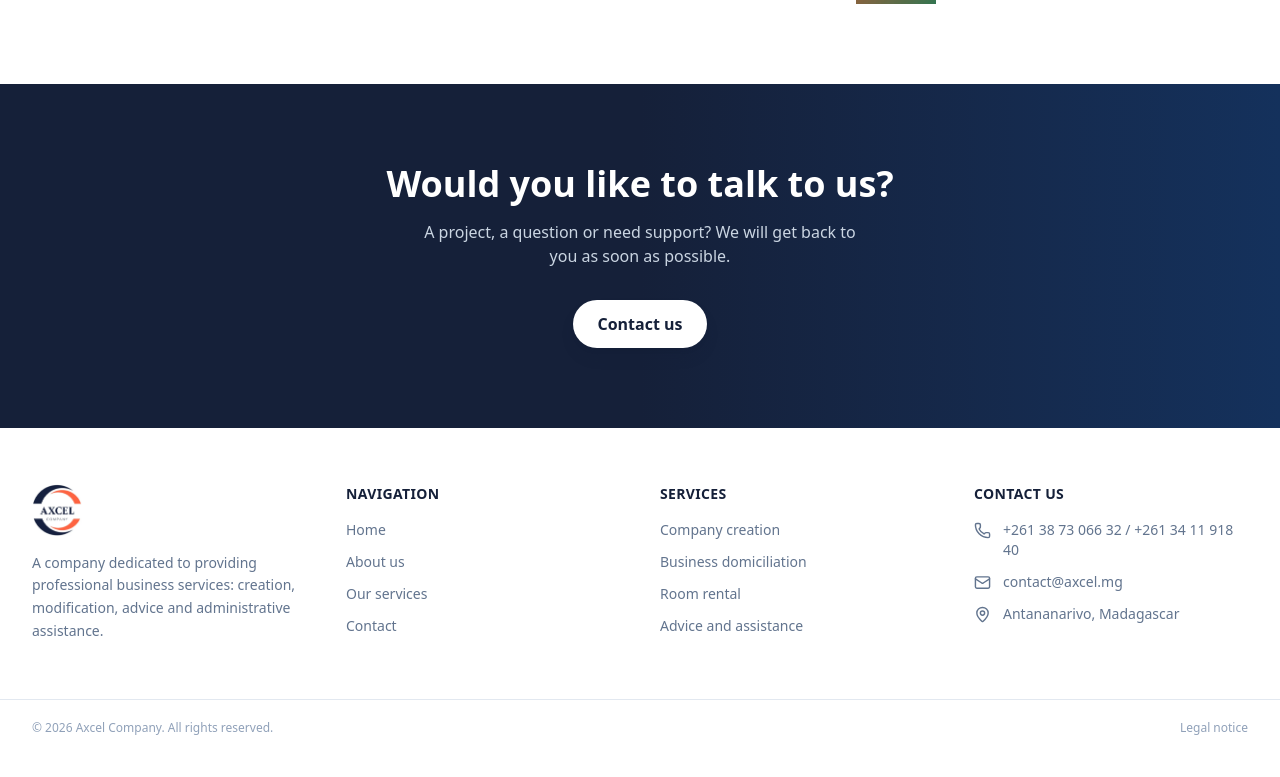
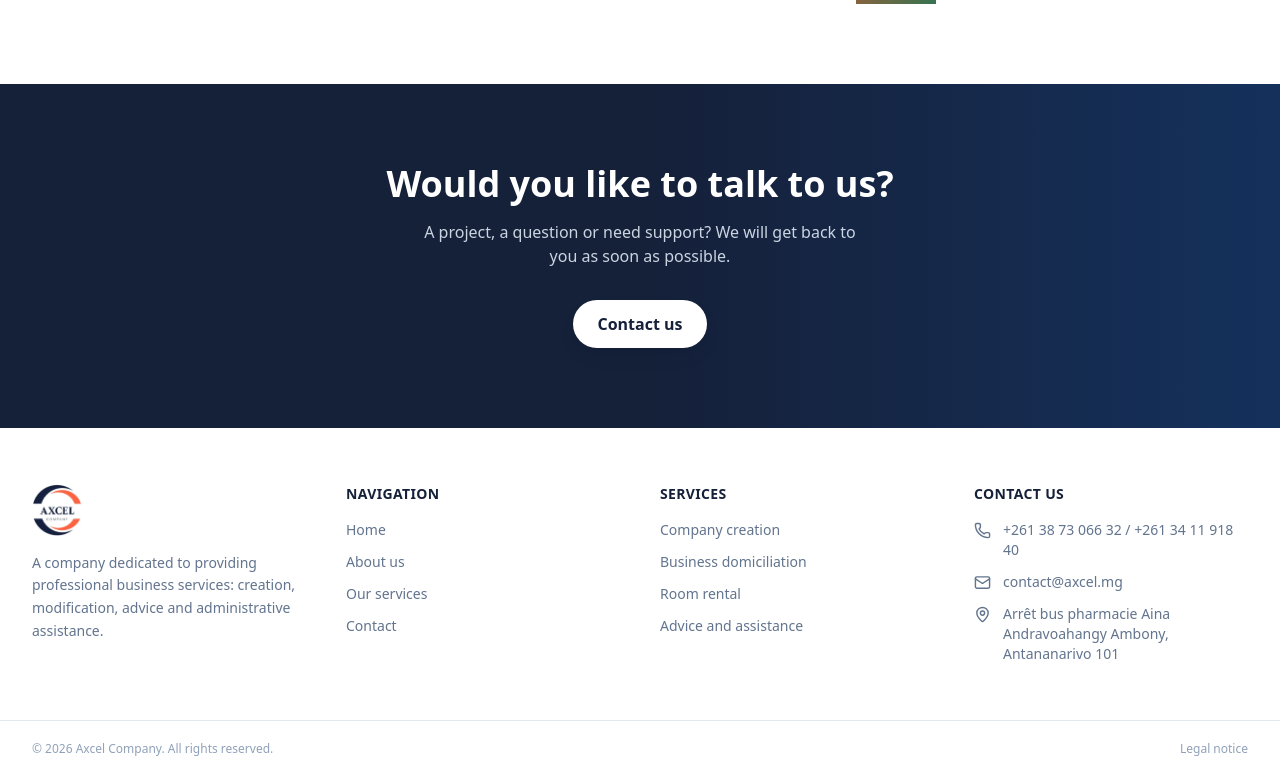
Before and after one commit to HarilalaTino/nextjs_axcel, a Next.js app: page /en in a window 1280 px wide. Shown: the part 3676-4453 px from the top of the page. Before the commit the page ends 4432 px from the top, so only its background shows below. Built offline with nearby package versions, Linux system fonts and the light colour scheme; no server answers.

Commit message:
min fix language

```diff
--- a/src/components/layout/footer.tsx
+++ b/src/components/layout/footer.tsx
@@ -87,7 +87,7 @@ export default function Footer() {
             </a>
             <span className="flex items-start gap-3">
               <MapPin size={17} className="mt-0.5 shrink-0" />
-              <span>Antananarivo, Madagascar</span>
+              <span>Arrêt bus pharmacie Aina Andravoahangy Ambony, Antananarivo 101</span>
             </span>
           </div>
         </div>
```
